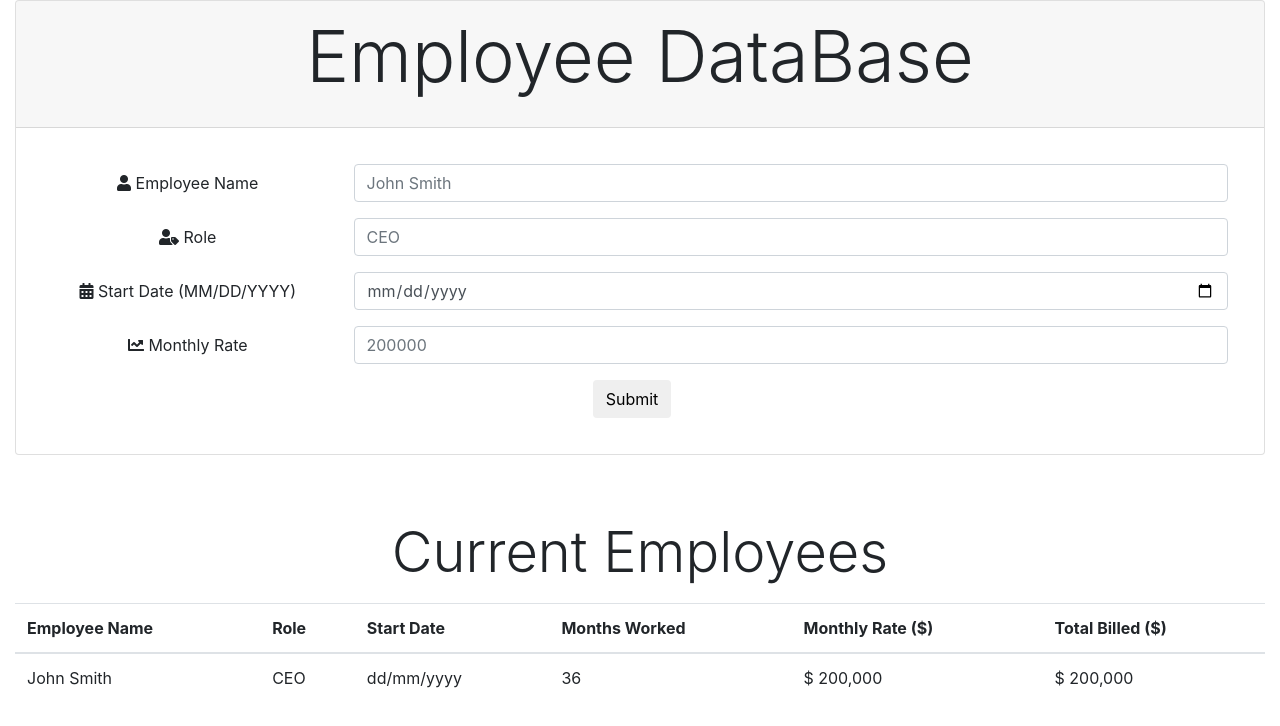
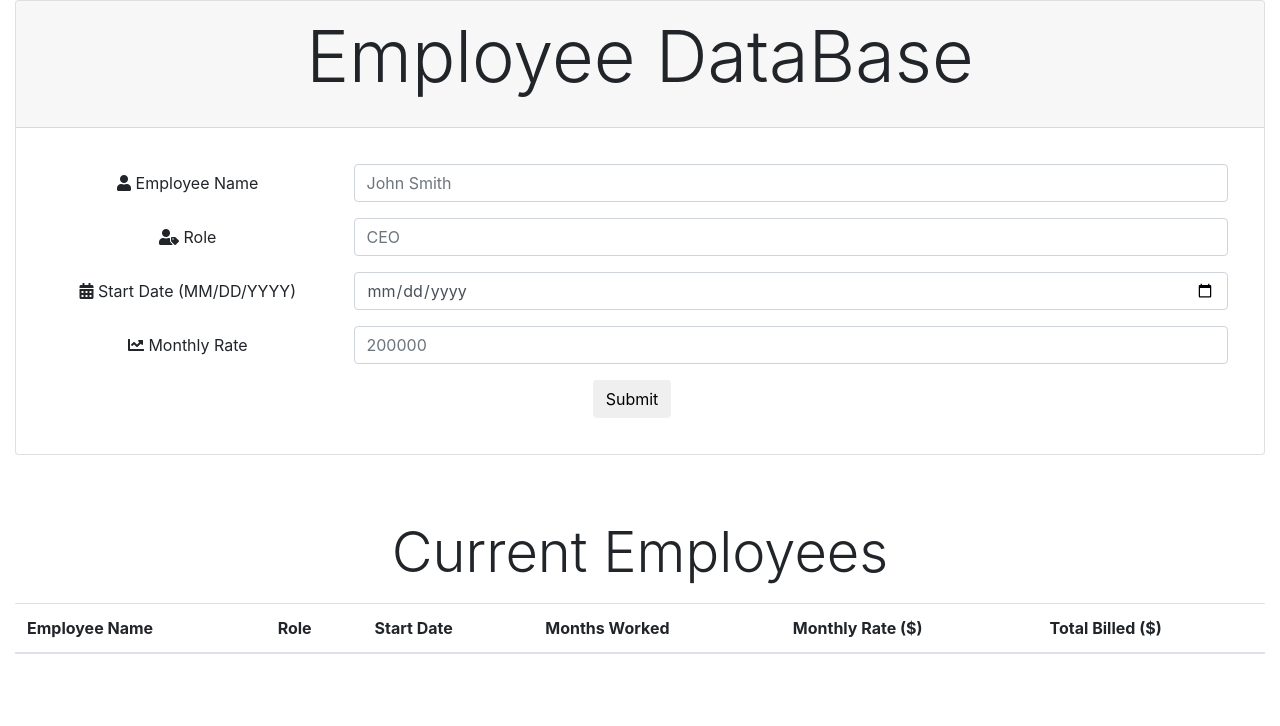
Before and after one commit to EdgarBurelo/TimeSheet, a plain HTML site: page index.html in a window 1280 px wide. Drawn offline with nearby package versions, Linux system fonts and the light colour scheme.

Commit message:
final front

```diff
--- a/index.html
+++ b/index.html
@@ -69,16 +69,7 @@
             <th scope="col">Total Billed ($)</th>
           </tr>
         </thead>
-        <tbody>
-          <tr>
-            <td>John Smith</td>
-            <td>CEO</td>
-            <td>dd/mm/yyyy</td>
-            <td>36</td>
-            <td>$ 200,000</td>
-            <td>$ 200,000</td>
-          </tr>
-        </tbody>
+        <tbody></tbody>
       </table>
     </section>
     <!-- Optional JavaScript -->
```
